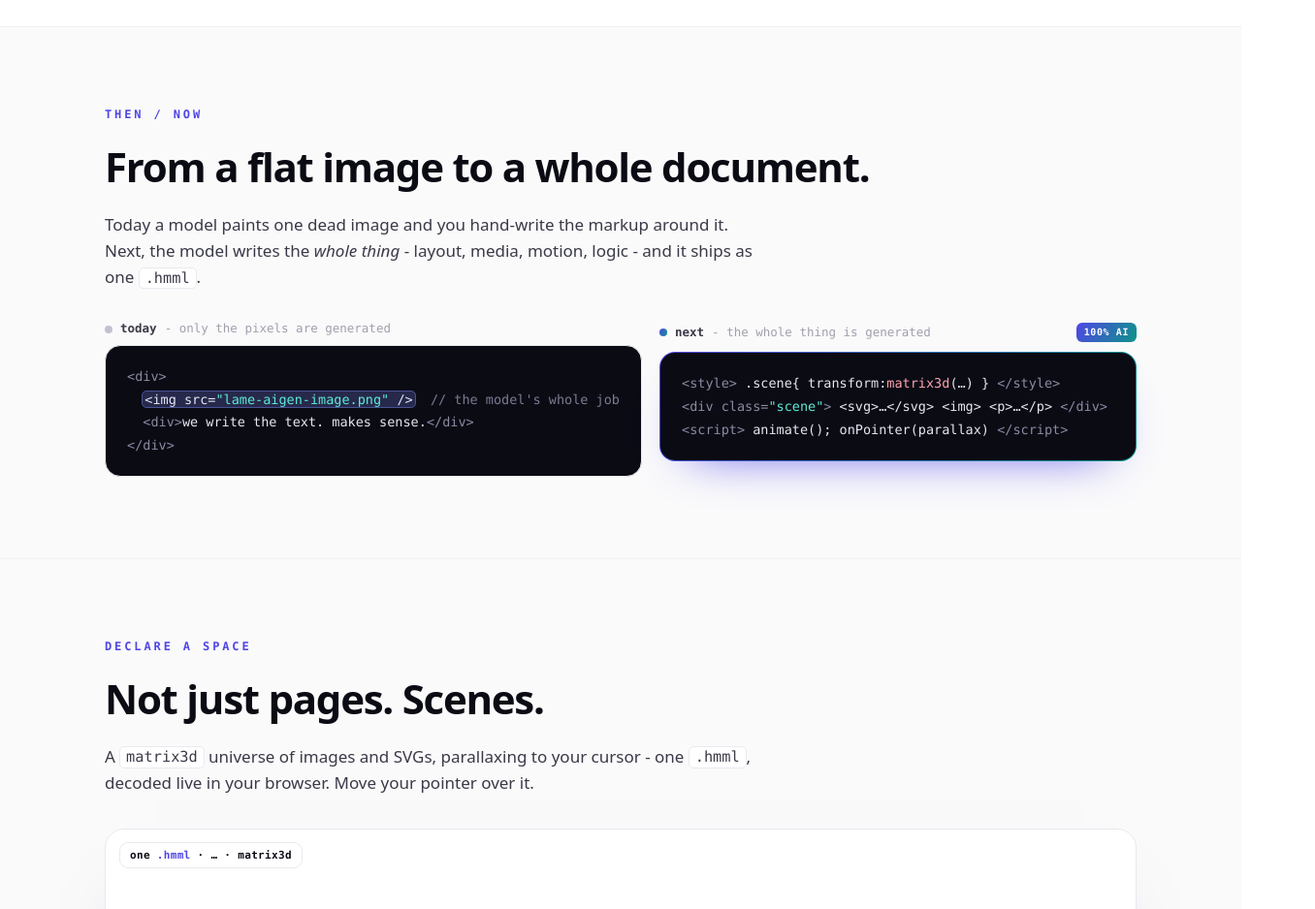
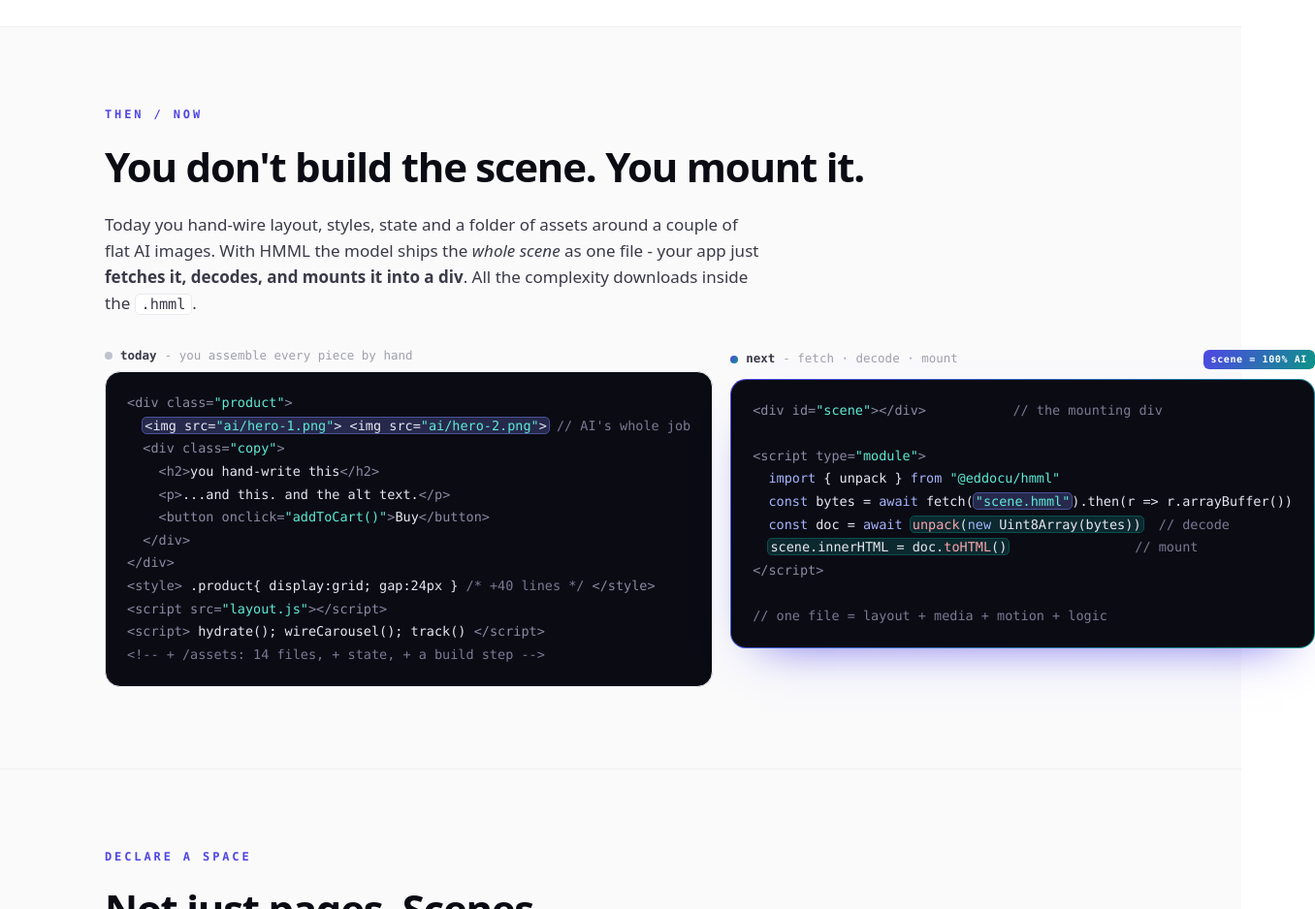
Before and after one commit to yeargun/hmml, a website: page docs/landing.html in a window 1280 px wide. Shown: the part 1920-2858 px from the top of the page at 97% size, 1356 px wide, since content can reach past the window. Drawn offline with Linux system fonts and the light colour scheme; no server answers.

Commit message:
feat(site): rework then/now - hand-assembled complexity vs one mounting div (fetch/decode/mount)
Co-Authored-By: Claude Opus 4.8 (1M context) <noreply@anthropic.com>

```diff
--- a/docs/landing.html
+++ b/docs/landing.html
@@ -96,7 +96,8 @@
   pre.code .c{color:#7a7a93}pre.code .k{color:#a5b4fc}pre.code .s{color:#5eead4}pre.code .f{color:#fda4af}
   pre.code .tg{color:#8a8aa3}
   pre.code .ai{background:rgba(124,140,255,.24);outline:1px solid rgba(124,140,255,.55);border-radius:4px;padding:0 .15em}
-  .cmp{display:grid;grid-template-columns:1fr 1fr;gap:18px}
+  .cmp{display:grid;grid-template-columns:1fr 1fr;gap:18px;align-items:start}
+  pre.code .mt{background:rgba(13,148,136,.22);outline:1px solid rgba(13,148,136,.5);border-radius:4px;padding:0 .15em}
   .codecard{margin:0}
   .codecard figcaption{display:flex;align-items:center;gap:8px;font:600 12.5px/1 var(--mono);color:var(--soft);margin-bottom:10px}
   .codecard figcaption .muted{color:#a0a0ad;font-weight:500}
@@ -155,21 +156,36 @@
 
 <section class="alt"><div class="wrap">
   <div class="eyebrow">then / now</div>
-  <h2>From a flat image to a whole document.</h2>
-  <p class="sub">Today a model paints one dead image and you hand-write the markup around it. Next, the model writes the <em>whole thing</em> - layout, media, motion, logic - and it ships as one <code>.hmml</code>.</p>
+  <h2>You don't build the scene. You mount it.</h2>
+  <p class="sub">Today you hand-wire layout, styles, state and a folder of assets around a couple of flat AI images. With HMML the model ships the <em>whole scene</em> as one file - your app just <strong>fetches it, decodes, and mounts it into a div</strong>. All the complexity downloads inside the <code>.hmml</code>.</p>
   <div class="cmp">
     <figure class="codecard">
-      <figcaption><span class="d d1"></span>today <span class="muted">- only the pixels are generated</span></figcaption>
-      <pre class="code"><span class="tg">&lt;div&gt;</span>
-  <span class="ai">&lt;img src=<span class="s">"lame-aigen-image.png"</span> /&gt;</span>  <span class="c">// the model's whole job</span>
-  <span class="tg">&lt;div&gt;</span>we write the text. makes sense.<span class="tg">&lt;/div&gt;</span>
-<span class="tg">&lt;/div&gt;</span></pre>
+      <figcaption><span class="d d1"></span>today <span class="muted">- you assemble every piece by hand</span></figcaption>
+      <pre class="code"><span class="tg">&lt;div class=<span class="s">"product"</span>&gt;</span>
+  <span class="ai">&lt;img src=<span class="s">"ai/hero-1.png"</span>&gt; &lt;img src=<span class="s">"ai/hero-2.png"</span>&gt;</span> <span class="c">// AI's whole job</span>
+  <span class="tg">&lt;div class=<span class="s">"copy"</span>&gt;</span>
+    <span class="tg">&lt;h2&gt;</span>you hand-write this<span class="tg">&lt;/h2&gt;</span>
+    <span class="tg">&lt;p&gt;</span>...and this. and the alt text.<span class="tg">&lt;/p&gt;</span>
+    <span class="tg">&lt;button onclick=<span class="s">"addToCart()"</span>&gt;</span>Buy<span class="tg">&lt;/button&gt;</span>
+  <span class="tg">&lt;/div&gt;</span>
+<span class="tg">&lt;/div&gt;</span>
+<span class="tg">&lt;style&gt;</span> .product{ display:grid; gap:24px } <span class="c">/* +40 lines */</span> <span class="tg">&lt;/style&gt;</span>
+<span class="tg">&lt;script src=<span class="s">"layout.js"</span>&gt;&lt;/script&gt;</span>
+<span class="tg">&lt;script&gt;</span> hydrate(); wireCarousel(); track() <span class="tg">&lt;/script&gt;</span>
+<span class="c">&lt;!-- + /assets: 14 files, + state, + a build step --&gt;</span></pre>
     </figure>
     <figure class="codecard gen">
-      <figcaption><span class="d d2"></span>next <span class="muted">- the whole thing is generated</span><span class="genbadge">100% AI</span></figcaption>
-      <pre class="code"><span class="tg">&lt;style&gt;</span> .scene{ transform:<span class="f">matrix3d</span>(…) } <span class="tg">&lt;/style&gt;</span>
-<span class="tg">&lt;div class=<span class="s">"scene"</span>&gt;</span> &lt;svg&gt;…&lt;/svg&gt; &lt;img&gt; &lt;p&gt;…&lt;/p&gt; <span class="tg">&lt;/div&gt;</span>
-<span class="tg">&lt;script&gt;</span> animate(); onPointer(parallax) <span class="tg">&lt;/script&gt;</span></pre>
+      <figcaption><span class="d d2"></span>next <span class="muted">- fetch &middot; decode &middot; mount</span><span class="genbadge">scene = 100% AI</span></figcaption>
+      <pre class="code"><span class="tg">&lt;div id=<span class="s">"scene"</span>&gt;&lt;/div&gt;</span>           <span class="c">// the mounting div</span>
+
+<span class="tg">&lt;script type=<span class="s">"module"</span>&gt;</span>
+  <span class="k">import</span> { unpack } <span class="k">from</span> <span class="s">"@eddocu/hmml"</span>
+  <span class="k">const</span> bytes = <span class="k">await</span> fetch(<span class="ai"><span class="s">"scene.hmml"</span></span>).then(r =&gt; r.arrayBuffer())
+  <span class="k">const</span> doc = <span class="k">await</span> <span class="mt"><span class="f">unpack</span>(<span class="k">new</span> Uint8Array(bytes))</span>  <span class="c">// decode</span>
+  <span class="mt">scene.innerHTML = doc.<span class="f">toHTML</span>()</span>                <span class="c">// mount</span>
+<span class="tg">&lt;/script&gt;</span>
+
+<span class="c">// one file = layout + media + motion + logic</span></pre>
     </figure>
   </div>
 </div></section>
```
